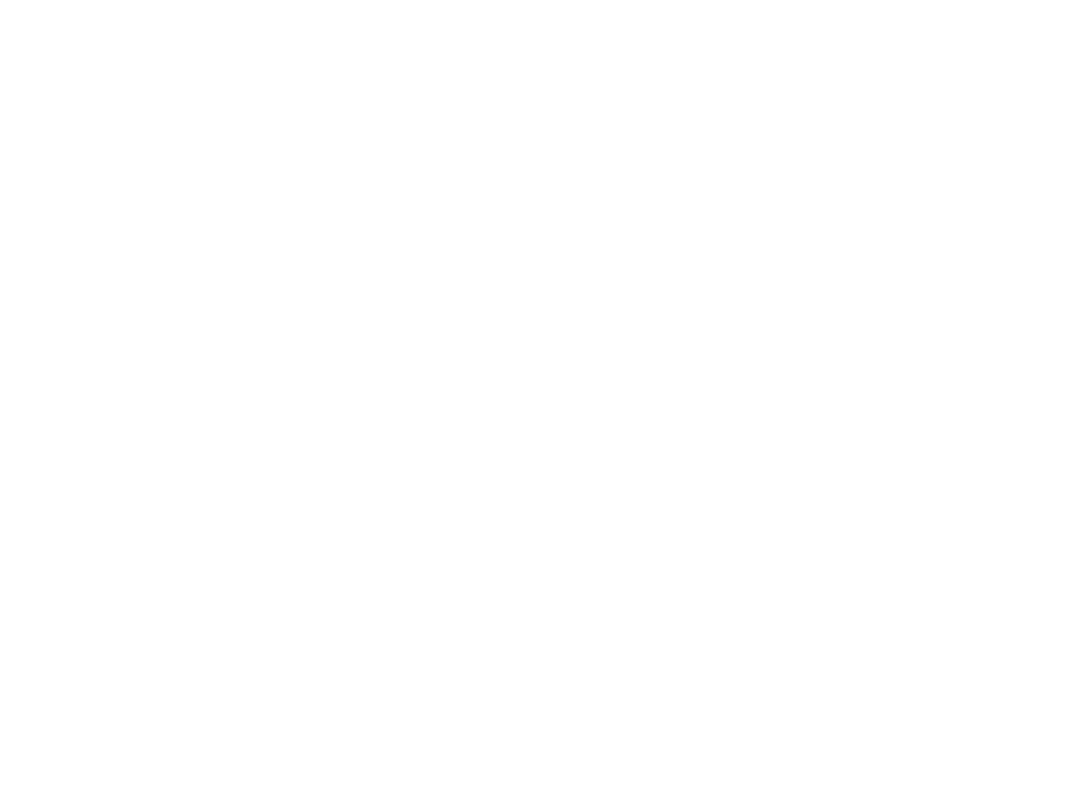
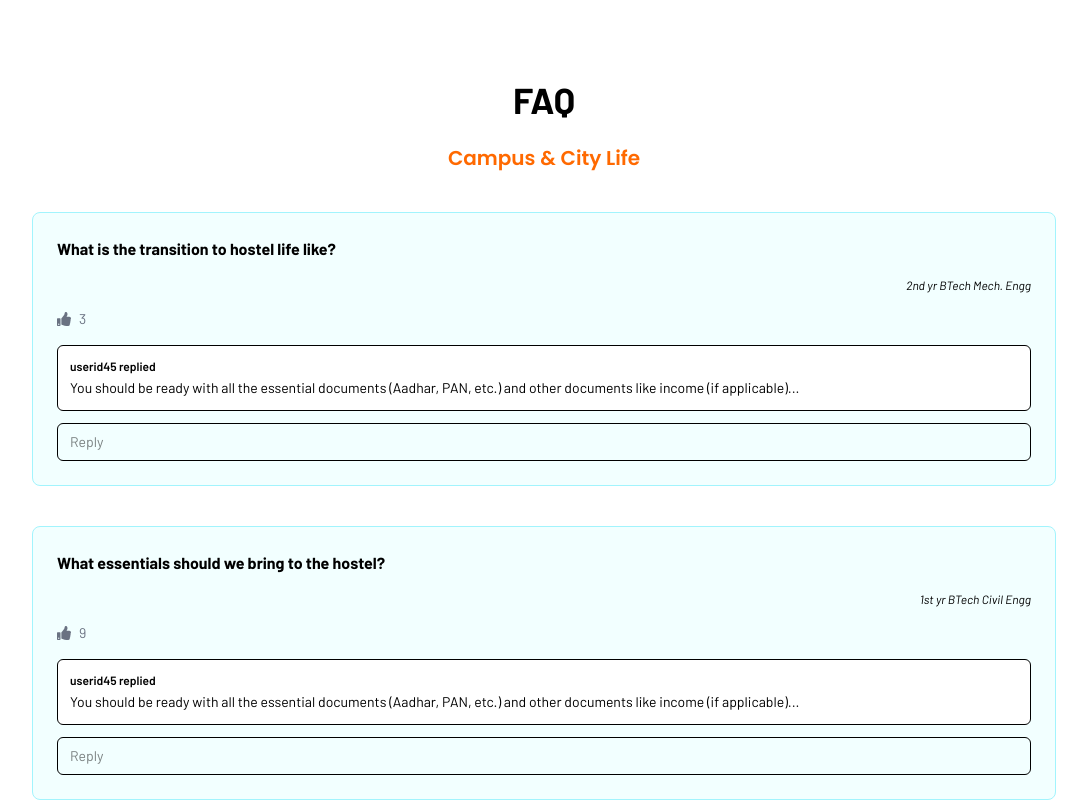
Before and after one commit to Prabhav2503/experience-iitd, a React (Vite) app in the folder frontend/: page /answeredfaqs in a window 1280 px wide. Before the commit this address had no page. Shown: the top 802 px of the page, without its empty margins (96-1183 px from the left). Built offline with nearby package versions, Linux system fonts and the light colour scheme; a web font is replaced by a local one.

Commit message:
answered faqs added

```diff
--- a/frontend/src/App.jsx
+++ b/frontend/src/App.jsx
@@ -6,6 +6,7 @@
 import FacilitiesandSupport from './Pages/FacilitiesandSupport'
 import Fests from './Pages/Fests'
 import FAQs from './Pages/FAQs'
+import Answeredfaqs from './Pages/Answeredfaqs'
 // import ScrollToTop from './Components/ScrolltoTop'
 
 const App = () => {
@@ -13,6 +14,7 @@
     <>
     {/* <ScrollToTop /> */}
        <Routes>
+        <Route path="/answeredfaqs" element={<Answeredfaqs />} />
         <Route path="/" element={<Home />} />
         <Route path="/branches" element={<Branches />} />
         <Route path="/campus-infra" element={<Campus />} />
--- /dev/null
+++ b/frontend/src/Components/FAQCard.jsx
@@ -0,0 +1,69 @@
+import React, { useState } from "react";
+import { FaThumbsUp } from "react-icons/fa";
+
+function FAQCard({ faq }) {
+    // 1️⃣ Local state for likes
+  const [likes, setLikes] = useState(faq.likes);
+  const [liked, setLiked] = useState(faq.likedByUser);
+
+  // 2️⃣ Handle click
+  const handleLike = () => {
+    if (liked) return; // prevent multiple likes
+
+    setLikes(prev => prev + 1);   // UI update
+    setLiked(true);               // mark as liked
+
+    // 3️⃣ Backend call (placeholder)
+    /*
+    axios.post(`/api/faq/${faq.id}/like`);
+    */
+  };
+
+  return (
+    <div className="bg-[#f2ffff] border border-cyan-200 rounded-lg p-6">
+
+      {/* QUESTION */}
+      <h3 className="font-bold mb-2">
+        {faq.question}
+      </h3>
+
+      {/* ANSWER */}
+      <p className="text-sm leading-relaxed mb-4">
+        {faq.answer}
+      </p>
+
+      {/* ANSWERED BY */}
+      <p className="text-xs italic text-right mb-4">
+        {faq.answeredBy}
+      </p>
+
+      {/* LIKES */}
+      <div className="flex items-center gap-2 text-gray-500 text-sm mb-4">
+        <FaThumbsUp />
+        <span>{faq.likes}</span>
+      </div>
+
+      {/* REPLIES */}
+      {faq.replies.map((rep, idx) => (
+        <div
+          key={idx}
+          className="bg-white border rounded-md p-3 mb-3"
+        >
+          <p className="text-xs font-semibold mb-1">
+            {rep.user} replied
+          </p>
+          <p className="text-sm">{rep.text}</p>
+        </div>
+      ))}
+
+      {/* REPLY INPUT (UI ONLY) */}
+      <input
+        type="text"
+        placeholder="Reply"
+        className="w-full border rounded-md px-3 py-2 text-sm focus:outline-none"
+      />
+    </div>
+  );
+}
+
+export default FAQCard;
--- /dev/null
+++ b/frontend/src/Components/FAQSection.jsx
@@ -0,0 +1,28 @@
+import React from "react";
+import FAQCard from "./FAQCard";
+
+
+function FAQSection({ title, category, data }) {
+  const filteredFAQs = data.filter(item => item.category === category);
+
+  if (filteredFAQs.length === 0) return null;
+
+  return (
+    <div className="max-w-5xl mx-auto mb-16">
+
+      {/* SECTION HEADING */}
+      <h2 className="text-center text-xl font-poppins text-orange-500 font-semibold mb-10">
+        {title}
+      </h2>
+
+      {/* QUESTIONS */}
+      <div className="space-y-10">
+        {filteredFAQs.map(faq => (
+          <FAQCard key={faq.id} faq={faq} />
+        ))}
+      </div>
+    </div>
+  );
+}
+
+export default FAQSection;
--- /dev/null
+++ b/frontend/src/Pages/Answeredfaqs.jsx
@@ -0,0 +1,97 @@
+import React from "react";
+import { FaThumbsUp } from "react-icons/fa";
+import FAQSection from "../Components/FAQSection";
+import FAQCard from "../Components/FAQCard";
+
+/* -------------------- SAMPLE DATA --------------------
+   Replace this with backend API data later
+---------------------------------------------------- */
+
+const faqData = [
+  {
+    id: 1,
+    category: "campus",
+    question: "What is the transition to hostel life like?",
+
+    answeredBy: "2nd yr BTech Mech. Engg",
+    likes: 3,
+    replies: [
+        {
+        user: "userid45",
+        text:
+          "You should be ready with all the essential documents (Aadhar, PAN, etc.) and other documents like income (if applicable)...",
+        likes: 3,
+      },
+    ],
+  },
+  {
+    id: 2,
+    category: "campus",
+    question: "What essentials should we bring to the hostel?",
+
+    answeredBy: "1st yr BTech Civil Engg",
+    likes: 9,
+    replies: [
+      {
+        user: "userid45",
+        text:
+          "You should be ready with all the essential documents (Aadhar, PAN, etc.) and other documents like income (if applicable)...",
+        likes: 3,
+      },
+    ],
+  },
+  {
+    id: 3,
+    category: "placements",
+    question: "What is the transition to hostel life like?",
+    answeredBy: "2nd yr BTech Mech. Engg",
+    likes: 3,
+    replies: [
+        {
+        user: "userid45",
+        text:
+          "You should be ready with all the essential documents (Aadhar, PAN, etc.) and other documents like income (if applicable)...",
+        likes: 3,
+      },
+    ],
+  },
+];
+
+/* -------------------- COMPONENT -------------------- */
+
+function Answeredfaqs() {
+  return (
+    <section className="w-full bg-white py-20 px-4 font-barlow">
+
+      {/* PAGE TITLE */}
+      <h1 className="text-4xl font-bold text-center mb-6">FAQ</h1>
+
+      {/* SECTIONS */}
+      <FAQSection
+        title="Campus & City Life"
+        category="campus"
+        data={faqData}
+      />
+
+      <FAQSection
+        title="Placements & Careers"
+        category="placements"
+        data={faqData}
+      />
+
+      <FAQSection
+        title="Academics & Curriculum"
+        category="academics"
+        data={faqData}
+      />
+
+      <FAQSection
+        title="Miscellaneous / Fun"
+        category="misc"
+        data={faqData}
+      />
+    </section>
+  );
+}
+
+export default Answeredfaqs;
```
